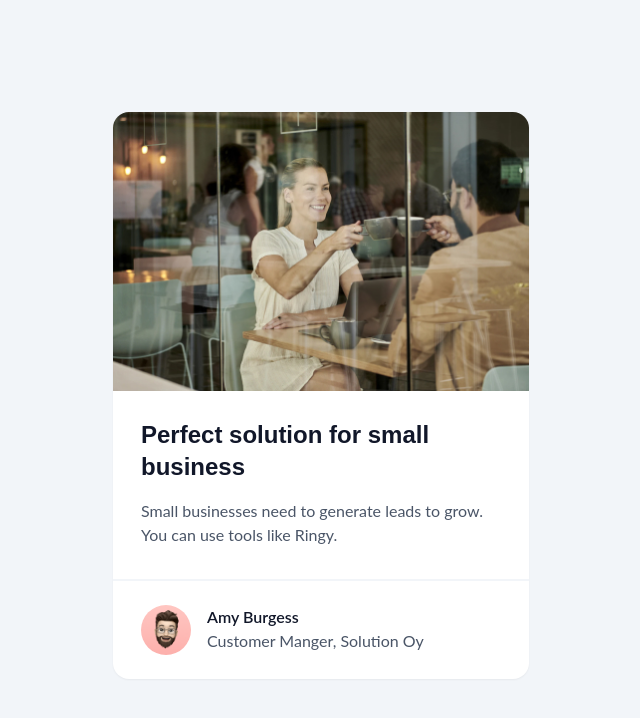
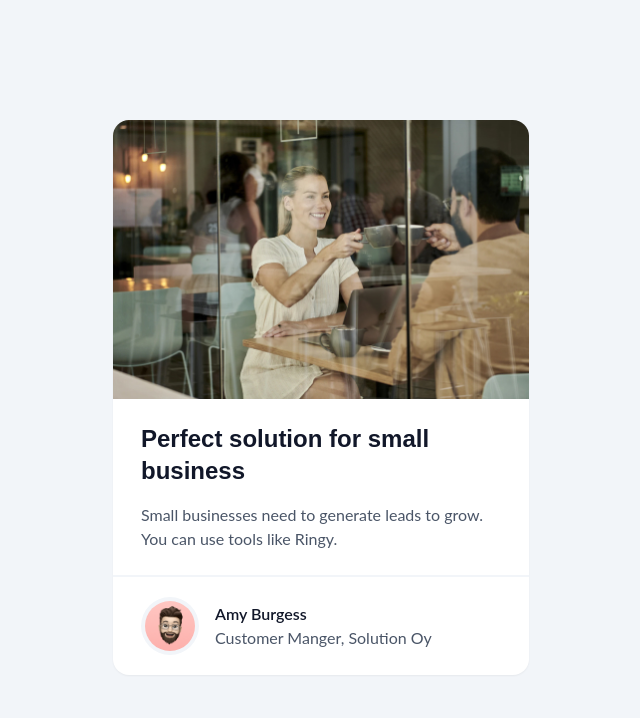
Before and after one commit to rich-333/business-blog-card, a website: page index.html in a window 1280 px wide. Shown: the whole page, without its empty margins (319-959 px from the left). Drawn offline with Linux system fonts and the light colour scheme.

Commit message:
Se agrego un fondo a la imagen del avatar, ademas se quito un poco de espaciado entre elementos.

```diff
--- a/index.html
+++ b/index.html
@@ -17,12 +17,12 @@
     <title>Business Blog Card | devChallenges.io</title>
   </head>
   <body
-    class="bg-gray-light flex place-content-center font-primary text-gray-dark mt-28 mb-7 box-border"
+    class="bg-gray-light flex place-content-center font-primary text-gray-dark mt-30 mb-7 box-border"
   >
     <article
       class="bg-white w-96 lg:w-[26rem] rounded-2xl overflow-hidden shadow-xs"
     >
-      <div class="mb-7">
+      <div class="mb-6">
         <img
           class="object-cover"
           src="./resources/hero-image-1.jpg"
@@ -36,13 +36,16 @@
         <h1 class="font-title text-2xl font-semibold text-black">
           Perfect solution for small business
         </h1>
-        <p class="mt-4 mb-8">
+        <p class="mt-4 mb-6">
           Small businesses need to generate leads to grow. You can use tools
           like Ringy.
         </p>
       </div>
 
-      <footer class="border-t-2 border-gray-light px-7 flex gap-4 py-6">
+      <footer
+        class="border-t-2 border-gray-light px-7 flex gap-4 py-5 items-center"
+      >
+        <div class="bg-gray-light p-1 rounded-full">
           <img
             class="rounded-full object-cover"
             src="./resources/avatar-image-business-card-1.png"
@@ -50,6 +53,7 @@
             width="50px"
             height="50px"
           />
+        </div>
         <div class="flex flex-col">
           <span class="font-semibold text-black">Amy Burgess</span>
           <span>Customer Manger, Solution Oy</span>
```
Also changed, not shown: dist/output.css. Lines whose indentation alone changed are shown as unchanged.
